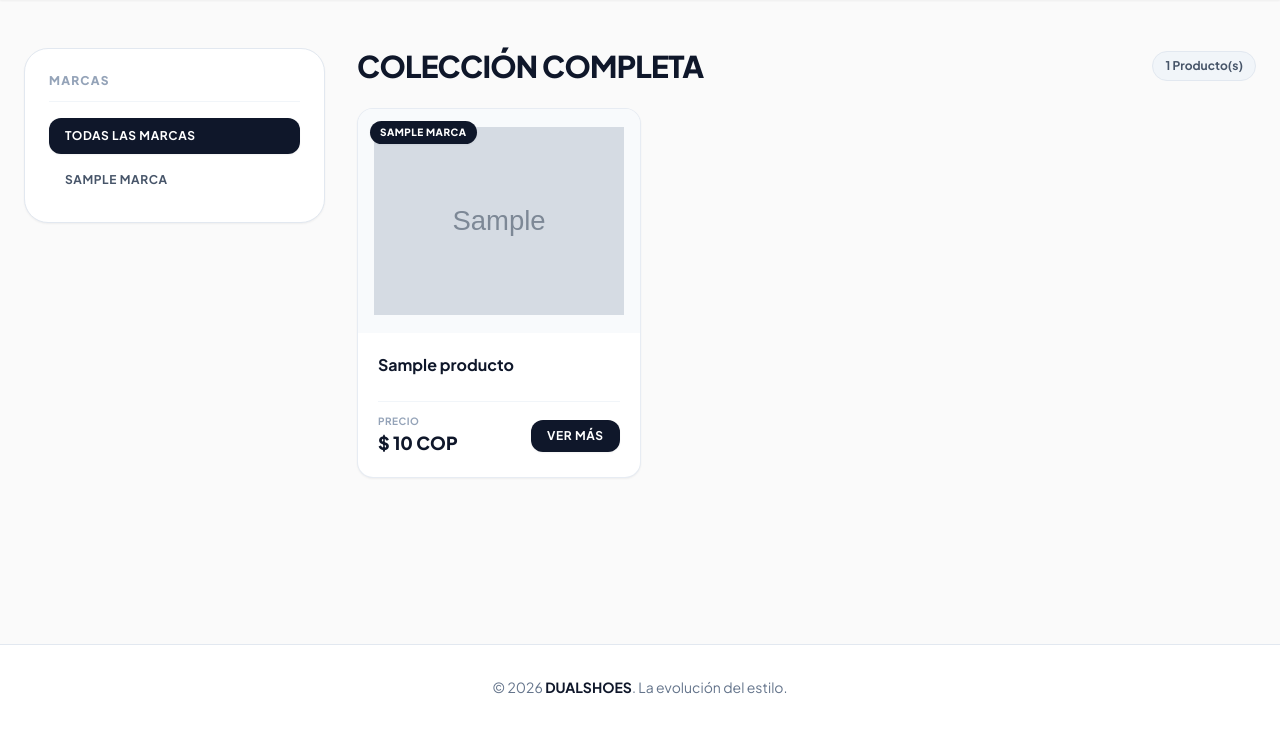
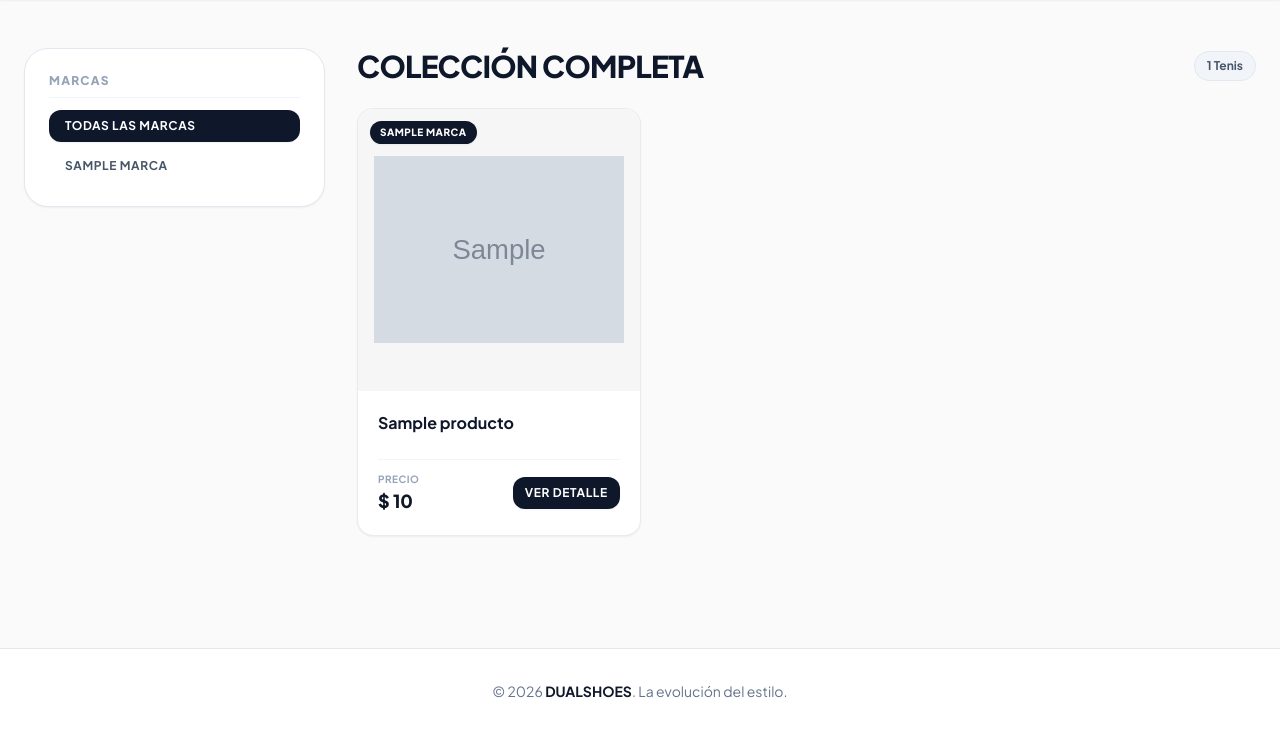
Before and after one commit to julianhenao01-design/tienda_deportiva, a Django app: page /catalogo/ in a window 1280 px wide. Shown: the part 71-804 px from the top of the page. Before the commit the page ends 765 px from the top, so only its background shows below. Run offline with Django 5.2, Linux system fonts and the light colour scheme; tables that the repository leaves empty hold one stand-in row (values such as "Sample post"); grey boxes marked "Sample" are stand-in pictures; some libraries are stand-ins or nearby versions.

Commit message:
Fix imagenes y resposivo movil

```diff
--- a/config/settings.py
+++ b/config/settings.py
@@ -96,6 +96,10 @@ CART_SESSION_ID = 'carrito_compras'
 LOGIN_REDIRECT_URL = 'tienda:inicio'
 LOGOUT_REDIRECT_URL = 'tienda:inicio'
 
+# Configuración HTTPS para Railway y Celulares
+SECURE_PROXY_SSL_HEADER = ('HTTP_X_FORWARDED_PROTO', 'https')
+USE_X_FORWARDED_HOST = True
+
 # ==============================================================================
 # CONFIGURACIÓN DEL PANEL DE ADMINISTRACIÓN (DJANGO UNFOLD)
 # ==============================================================================
--- a/tienda/templates/tienda/catalogo.html
+++ b/tienda/templates/tienda/catalogo.html
@@ -4,24 +4,26 @@
 {% block title %}Catálogo - DUAL SHOES{% endblock %}
 
 {% block content %}
-<div class="flex flex-col md:flex-row gap-8 py-4">
+<div class="flex flex-col md:flex-row gap-6 md:gap-8 py-2 md:py-4">
 
-  <!-- Filtros laterales por Marca -->
-  <aside class="w-full md:w-1/4 bg-white border border-slate-200 p-6 rounded-3xl shadow-sm h-fit">
-    <h3 class="font-black text-xs uppercase tracking-widest text-slate-400 mb-4 border-b border-slate-100 pb-3 flex items-center gap-2">
-      <span>Marcas</span>
+  <!-- FILTROS POR MARCA: Carrusel horizontal en Móvil / Columna fija en Desktop -->
+  <aside class="w-full md:w-1/4 bg-white border border-slate-200 p-4 sm:p-6 rounded-2xl sm:rounded-3xl shadow-sm h-fit">
+    <h3 class="font-black text-xs uppercase tracking-widest text-slate-400 mb-3 border-b border-slate-100 pb-2 hidden md:block">
+      Marcas
     </h3>
-    <ul class="space-y-2">
-      <li>
+
+    <!-- Menú Deslizable Horizontal en Celulares -->
+    <ul class="flex md:flex-col gap-2 overflow-x-auto pb-2 md:pb-0 custom-scrollbar whitespace-nowrap">
+      <li class="flex-shrink-0">
         <a href="{% url 'tienda:catalogo' %}"
-           class="block py-2.5 px-4 rounded-xl text-xs font-bold uppercase tracking-wider transition-all duration-200 {% if not marca_seleccionada %}bg-slate-900 text-white shadow-sm{% else %}text-slate-600 hover:bg-slate-100 hover:text-slate-900{% endif %}">
+           class="inline-block md:block py-2 px-4 rounded-xl text-xs font-bold uppercase tracking-wider transition-all duration-200 {% if not marca_seleccionada %}bg-slate-900 text-white shadow-sm{% else %}text-slate-600 bg-slate-50 md:bg-transparent hover:bg-slate-100 hover:text-slate-900{% endif %}">
           Todas las Marcas
         </a>
       </li>
       {% for marca in marcas %}
-      <li>
+      <li class="flex-shrink-0">
         <a href="{% url 'tienda:catalogo_marca' marca.slug %}"
-           class="block py-2.5 px-4 rounded-xl text-xs font-bold uppercase tracking-wider transition-all duration-200 {% if marca_seleccionada.id == marca.id %}bg-slate-900 text-white shadow-sm{% else %}text-slate-600 hover:bg-slate-100 hover:text-slate-900{% endif %}">
+           class="inline-block md:block py-2 px-4 rounded-xl text-xs font-bold uppercase tracking-wider transition-all duration-200 {% if marca_seleccionada.id == marca.id %}bg-slate-900 text-white shadow-sm{% else %}text-slate-600 bg-slate-50 md:bg-transparent hover:bg-slate-100 hover:text-slate-900{% endif %}">
           {{ marca.nombre }}
         </a>
       </li>
@@ -29,62 +31,64 @@
     </ul>
   </aside>
 
-  <!-- Lista de Productos en Grid -->
+  <!-- LISTA DE PRODUCTOS -->
   <main class="w-full md:w-3/4">
-    <div class="flex items-center justify-between mb-6">
-      <h2 class="text-2xl md:text-3xl font-black tracking-tight text-slate-900 uppercase">
+    <!-- Encabezado de Sección -->
+    <div class="flex items-center justify-between mb-4 sm:mb-6">
+      <h2 class="text-xl sm:text-2xl md:text-3xl font-black tracking-tight text-slate-900 uppercase">
         {% if marca_seleccionada %}{{ marca_seleccionada.nombre }}{% else %}Colección Completa{% endif %}
       </h2>
-      <span class="text-xs font-bold text-slate-600 bg-slate-100 border border-slate-200 px-3 py-1.5 rounded-full">
-        {{ productos|length }} Producto(s)
+      <span class="text-[10px] sm:text-xs font-bold text-slate-600 bg-slate-100 border border-slate-200 px-3 py-1 sm:py-1.5 rounded-full">
+        {{ productos|length }} Tenis
       </span>
     </div>
 
-    <!-- Rejilla de Productos -->
-    <div class="grid grid-cols-1 sm:grid-cols-2 lg:grid-cols-3 gap-6">
+    <!-- Rejilla de Productos (2 Columnas en Celular / 3 en Escritorio) -->
+    <div class="grid grid-cols-2 lg:grid-cols-3 gap-3 sm:gap-6">
       {% for producto in productos %}
-      <div class="group bg-white border border-slate-200/80 rounded-2xl overflow-hidden shadow-sm hover:shadow-xl hover:shadow-slate-200/60 hover:-translate-y-1 hover:border-slate-300 transition-all duration-300 flex flex-col justify-between">
+      <div class="group bg-white border border-slate-200/80 rounded-2xl overflow-hidden shadow-sm hover:shadow-xl hover:shadow-slate-200/60 transition-all duration-300 flex flex-col justify-between">
 
-        <!-- Contenedor Imagen Optimizado con la Propiedad del Modelo -->
-        <div class="relative overflow-hidden bg-slate-50 h-56 flex items-center justify-center p-4">
+        <!-- Contenedor Imagen Proporcional (Aspect Square para Celular) -->
+        <div class="relative overflow-hidden bg-[#F6F6F6] aspect-square w-full flex items-center justify-center p-3 sm:p-4">
           {% if producto.imagen_principal %}
           <img src="{{ producto.imagen_principal.url }}"
                alt="{{ producto.nombre }}"
+               loading="lazy"
                class="w-full h-full object-contain group-hover:scale-105 transition-transform duration-500 ease-out">
           {% else %}
-          <div class="text-slate-400 text-xs font-medium">Sin imagen</div>
+          <div class="text-slate-400 text-xs font-medium text-center">Sin imagen 📷</div>
           {% endif %}
 
-          <span class="absolute top-3 left-3 bg-slate-900 text-white text-[10px] font-black uppercase tracking-wider px-2.5 py-1 rounded-full shadow-sm">
+          <span class="absolute top-2 left-2 sm:top-3 sm:left-3 bg-slate-900 text-white text-[9px] sm:text-[10px] font-black uppercase tracking-wider px-2 py-0.5 sm:px-2.5 sm:py-1 rounded-full shadow-sm">
             {{ producto.marca.nombre }}
           </span>
         </div>
 
-        <!-- Datos del producto -->
-        <div class="p-5 flex-grow flex flex-col justify-between">
+        <!-- Información y Precio -->
+        <div class="p-3 sm:p-5 flex-grow flex flex-col justify-between">
           <div>
-            <h3 class="font-bold text-base text-slate-900 group-hover:text-slate-600 transition-colors duration-200 line-clamp-1">
+            <h3 class="font-bold text-xs sm:text-base text-slate-900 group-hover:text-slate-600 transition-colors duration-200 line-clamp-2 sm:line-clamp-1">
               {{ producto.nombre }}
             </h3>
           </div>
 
-          <div class="mt-6 flex items-center justify-between gap-2 border-t border-slate-100 pt-3">
+          <div class="mt-3 sm:mt-6 flex flex-col sm:flex-row sm:items-center justify-between gap-2 border-t border-slate-100 pt-2 sm:pt-3">
             <div>
-              <span class="text-[10px] text-slate-400 font-bold uppercase block tracking-wider">Precio</span>
-              <span class="text-lg font-black text-slate-900">$ {{ producto.precio_regular|floatformat:0|intcomma }} COP</span>
+              <span class="text-[9px] sm:text-[10px] text-slate-400 font-bold uppercase block tracking-wider">Precio</span>
+              <span class="text-xs sm:text-lg font-black text-slate-900">$ {{ producto.precio_regular|floatformat:0|intcomma }}</span>
             </div>
 
             <a href="{% url 'tienda:detalle_producto' producto.slug %}"
-               class="px-4 py-2 rounded-xl text-xs font-bold uppercase tracking-wider bg-slate-900 text-white hover:bg-slate-800 transition-all duration-200 shadow-sm active:scale-95">
-              Ver Más
+               class="w-full sm:w-auto text-center px-3 py-2 rounded-xl text-[10px] sm:text-xs font-bold uppercase tracking-wider bg-slate-900 text-white hover:bg-slate-800 transition-all duration-200 shadow-sm active:scale-95">
+              Ver Detalle
             </a>
           </div>
         </div>
 
       </div>
       {% empty %}
-      <div class="col-span-full bg-white border border-slate-200 rounded-2xl p-12 text-center text-slate-500 shadow-sm">
-        <p class="text-base font-medium">No hay tenis disponibles en esta sección por el momento.</p>
+      <div class="col-span-full bg-white border border-slate-200 rounded-2xl p-8 sm:p-12 text-center text-slate-500 shadow-sm">
+        <p class="text-sm sm:text-base font-medium">No hay tenis disponibles en esta sección por el momento.</p>
       </div>
       {% endfor %}
     </div>
```
